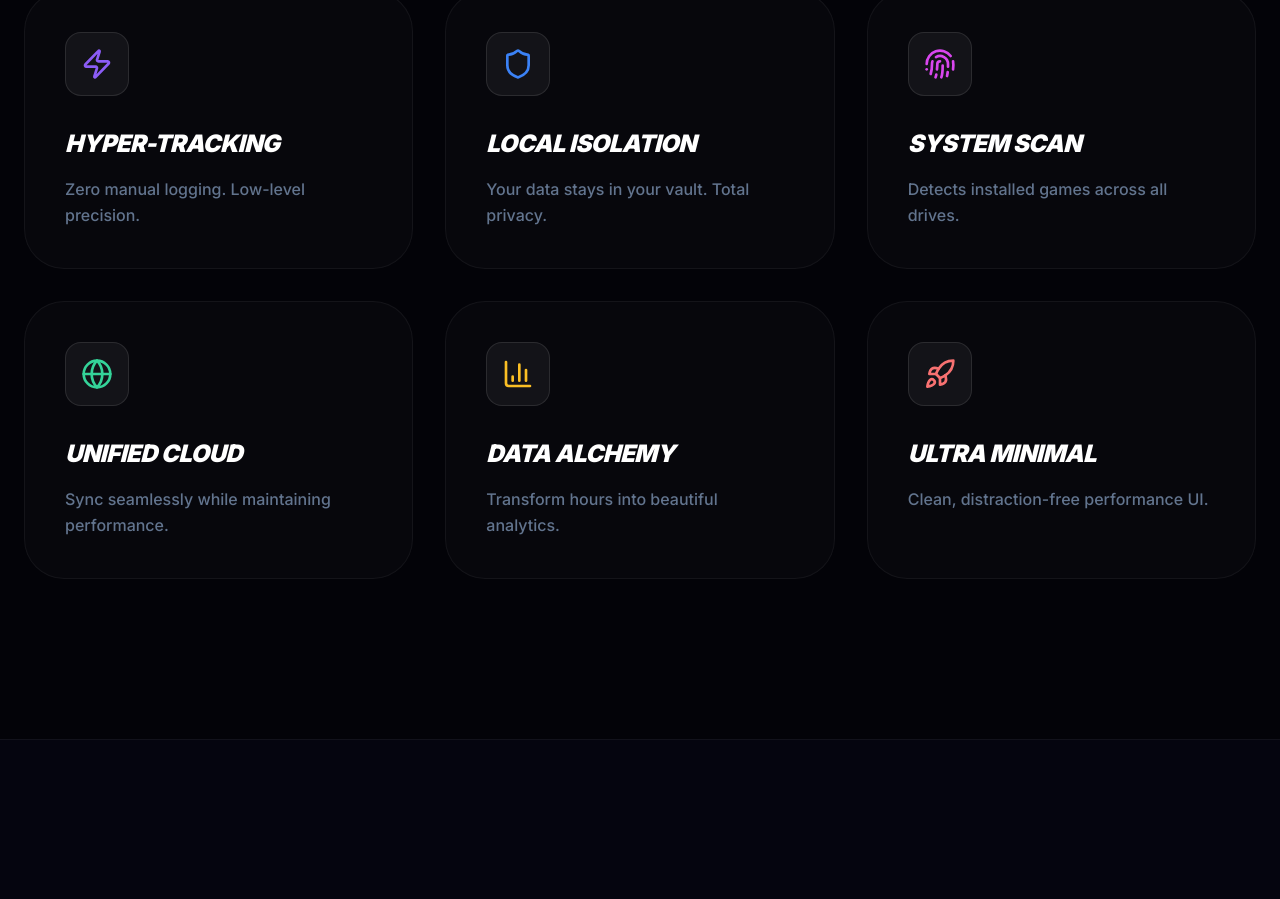
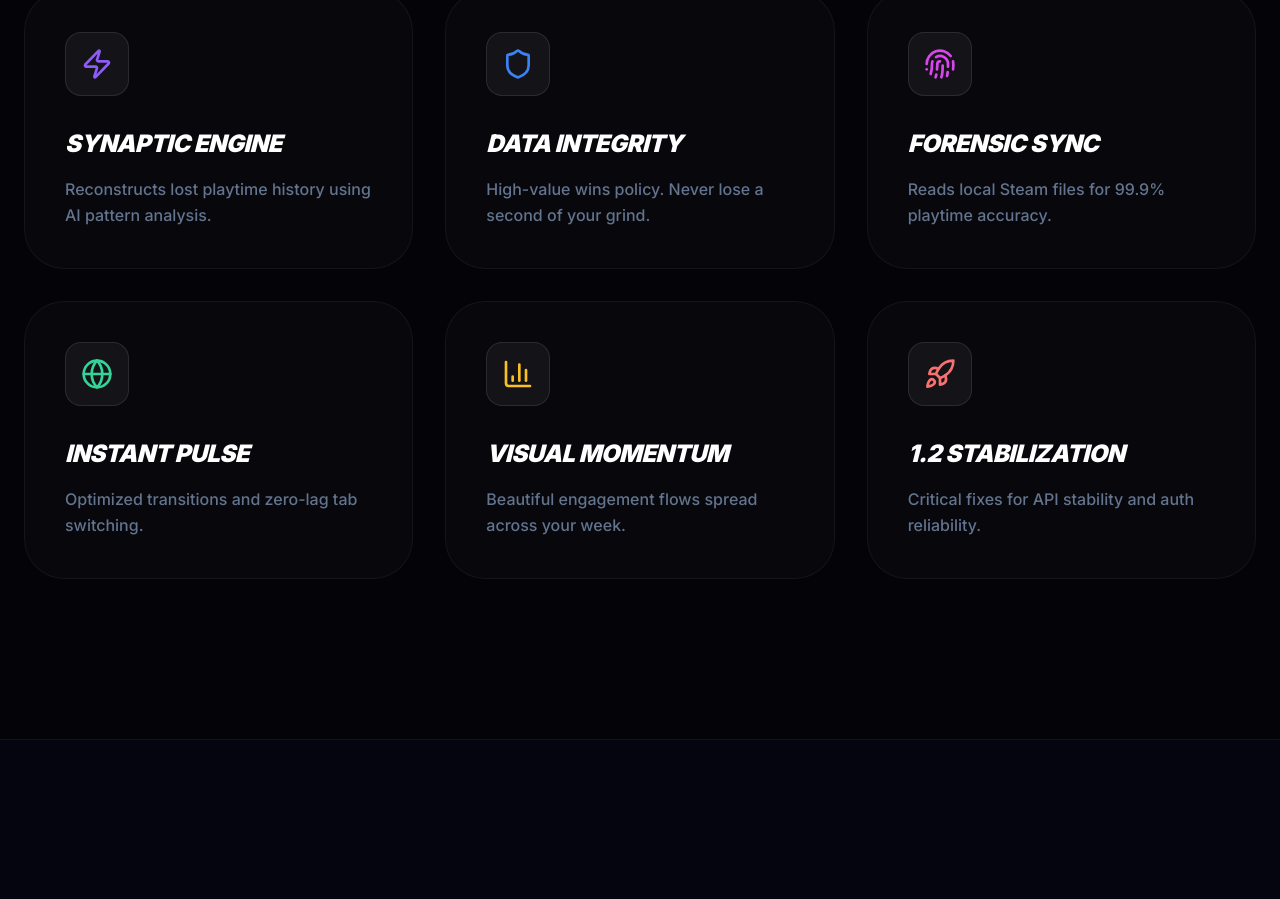
Before and after one commit to AMOLOP007/GAMEVAULT, a Next.js app in the folder apps/web/: page / in a window 1280 px wide. Shown: the part 1257-2156 px from the top of the page. Built offline with nearby package versions, Linux system fonts and the light colour scheme; no server answers.

Commit message:
feat: update landing page with v1.2.0 features and UI sync

```diff
--- a/apps/web/src/components/landing/LandingPage.tsx
+++ b/apps/web/src/components/landing/LandingPage.tsx
@@ -227,12 +227,12 @@ export default function LandingPage() {
 
             <div className="grid md:grid-cols-2 lg:grid-cols-3 gap-8">
               {[
-                { icon: Zap, t: "Hyper-Tracking", d: "Zero manual logging. Low-level precision.", c: "#8b5cf6" },
-                { icon: Shield, t: "Local Isolation", d: "Your data stays in your vault. Total privacy.", c: "#3b82f6" },
-                { icon: Fingerprint, t: "System Scan", d: "Detects installed games across all drives.", c: "#d946ef" },
-                { icon: Globe, t: "Unified Cloud", d: "Sync seamlessly while maintaining performance.", c: "#34d399" },
-                { icon: BarChart3, t: "Data Alchemy", d: "Transform hours into beautiful analytics.", c: "#fbbf24" },
-                { icon: Rocket, t: "Ultra Minimal", d: "Clean, distraction-free performance UI.", c: "#f87171" }
+                { icon: Zap, t: "Synaptic Engine", d: "Reconstructs lost playtime history using AI pattern analysis.", c: "#8b5cf6" },
+                { icon: Shield, t: "Data Integrity", d: "High-value wins policy. Never lose a second of your grind.", c: "#3b82f6" },
+                { icon: Fingerprint, t: "Forensic Sync", d: "Reads local Steam files for 99.9% playtime accuracy.", c: "#d946ef" },
+                { icon: Globe, t: "Instant Pulse", d: "Optimized transitions and zero-lag tab switching.", c: "#34d399" },
+                { icon: BarChart3, t: "Visual Momentum", d: "Beautiful engagement flows spread across your week.", c: "#fbbf24" },
+                { icon: Rocket, t: "1.2 Stabilization", d: "Critical fixes for API stability and auth reliability.", c: "#f87171" }
               ].map((f, i) => (
                 <motion.div
                   key={i}
```
